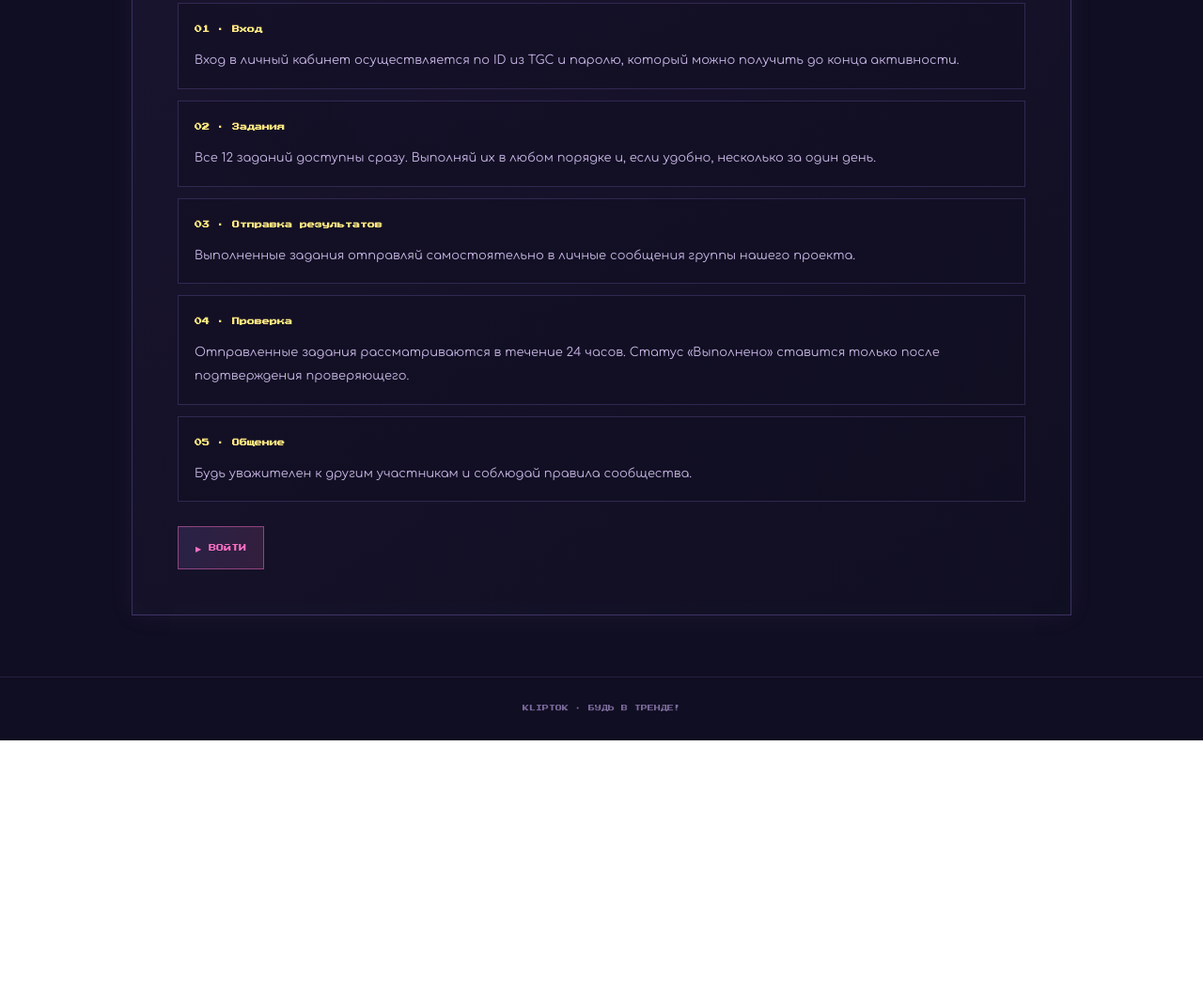
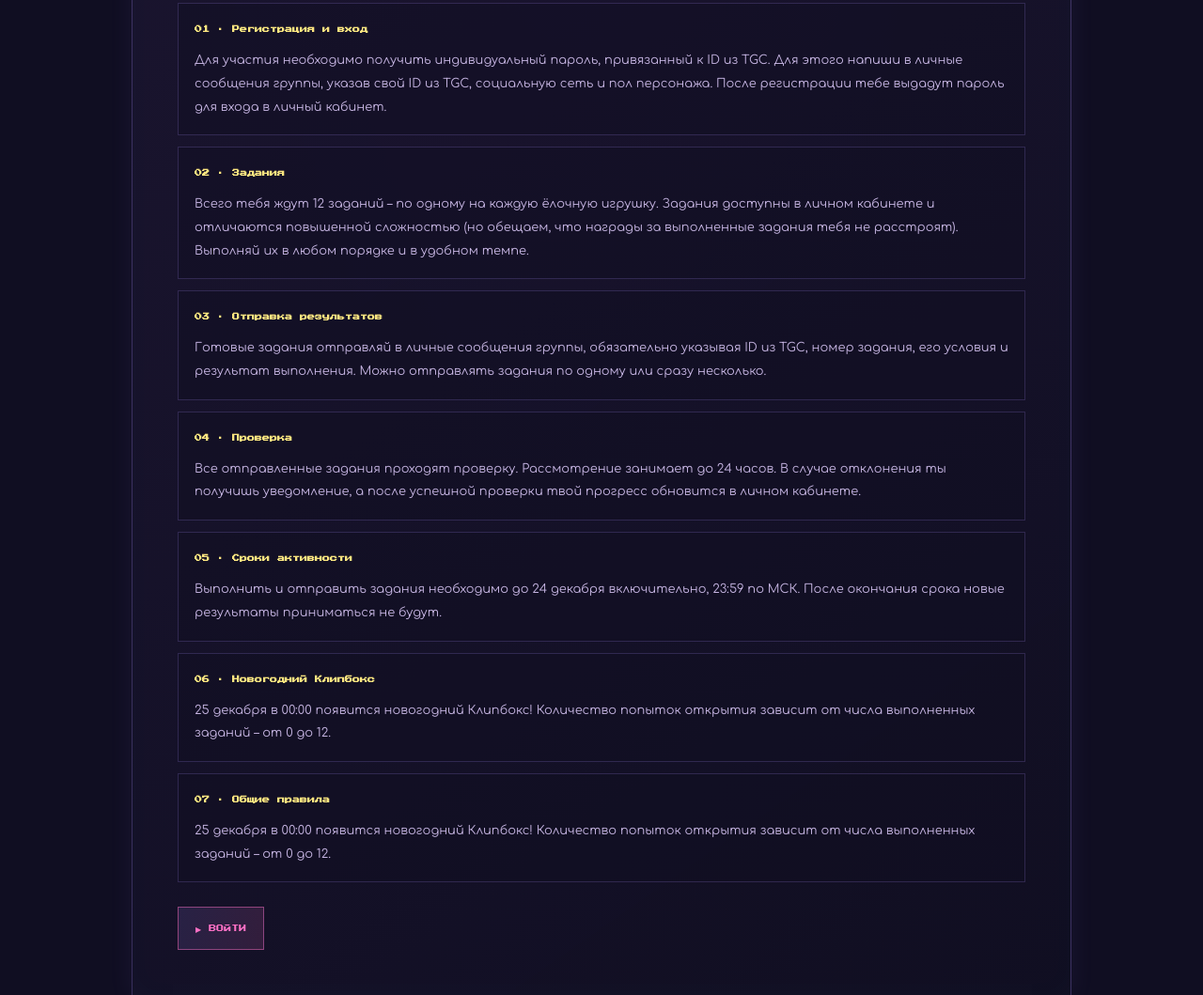
Before and after one commit to kliptok/new-year, a plain HTML site: page rules.html in a window 1280 px wide. Shown: the part 296-1355 px from the top of the page at 94% size. Before the commit the page ends 1084 px from the top, so only its background shows below. Drawn offline with Linux system fonts and the light colour scheme; no server answers.

Commit message:
Update rules.html

```diff
--- a/rules.html
+++ b/rules.html
@@ -27,28 +27,38 @@
 
     <div class="rule-list">
       <article>
-        <b>01 · Вход</b>
-        <p>Вход в личный кабинет осуществляется по ID из TGC и паролю, который можно получить до конца активности.</p>
+        <b>01 · Регистрация и вход</b>
+        <p>Для участия необходимо получить индивидуальный пароль, привязанный к ID из TGC. Для этого напиши в личные сообщения группы, указав свой ID из TGC, социальную сеть и пол персонажа. После регистрации тебе выдадут пароль для входа в личный кабинет.</p>
       </article>
 
       <article>
         <b>02 · Задания</b>
-        <p>Все 12 заданий доступны сразу. Выполняй их в любом порядке и, если удобно, несколько за один день.</p>
+        <p>Всего тебя ждут 12 заданий – по одному на каждую ёлочную игрушку. Задания доступны в личном кабинете и отличаются повышенной сложностью (но обещаем, что награды за выполненные задания тебя не расстроят). Выполняй их в любом порядке и в удобном темпе.</p>
       </article>
 
       <article>
         <b>03 · Отправка результатов</b>
-        <p>Выполненные задания отправляй самостоятельно в личные сообщения группы нашего проекта.</p>
+        <p>Готовые задания отправляй в личные сообщения группы, обязательно указывая ID из TGC, номер задания, его условия и результат выполнения. Можно отправлять задания по одному или сразу несколько.</p>
       </article>
 
       <article>
         <b>04 · Проверка</b>
-        <p>Отправленные задания рассматриваются в течение 24 часов. Статус «Выполнено» ставится только после подтверждения проверяющего.</p>
+        <p>Все отправленные задания проходят проверку. Рассмотрение занимает до 24 часов. В случае отклонения ты получишь уведомление, а после успешной проверки твой прогресс обновится в личном кабинете.</p>
       </article>
 
       <article>
-        <b>05 · Общение</b>
-        <p>Будь уважителен к другим участникам и соблюдай правила сообщества.</p>
+        <b>05 · Сроки активности</b>
+        <p>Выполнить и отправить задания необходимо до 24 декабря включительно, 23:59 по МСК. После окончания срока новые результаты приниматься не будут.</p>
+      </article>
+
+      <article>
+        <b>06 · Новогодний Клипбокс</b>
+        <p>25 декабря в 00:00 появится новогодний Клипбокс! Количество попыток открытия зависит от числа выполненных заданий – от 0 до 12.</p>
+      </article>
+
+      <article>
+        <b>07 · Общие правила</b>
+        <p>25 декабря в 00:00 появится новогодний Клипбокс! Количество попыток открытия зависит от числа выполненных заданий – от 0 до 12.</p>
       </article>
     </div>
 
```
